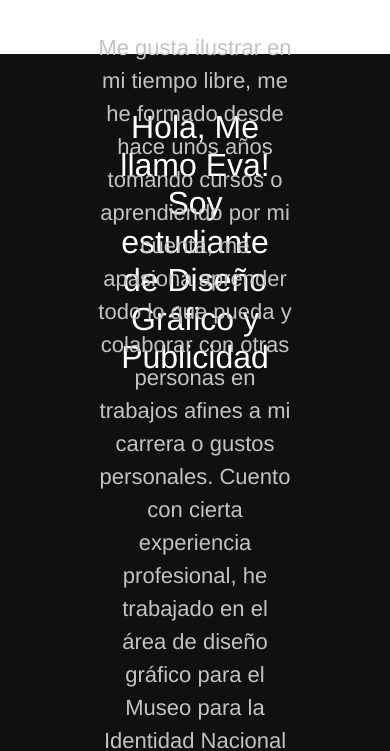
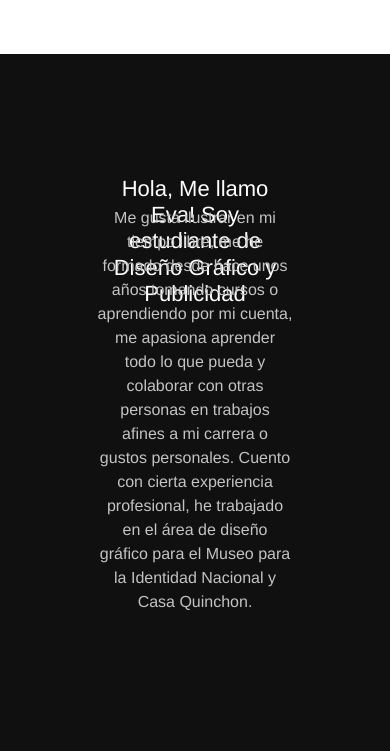
Before and after one commit to evadelcid22/portafolio, a plain HTML site: page index.html in a window 390 px wide. Shown: the part 96-847 px from the top of the page. Drawn offline with nearby package versions, Linux system fonts and the light colour scheme; files that its build step writes are made by us from their sources.

Commit message:
fixing about

```diff
--- a/css/style.css
+++ b/css/style.css
@@ -228,7 +228,7 @@ position: absolute;
   position: relative;
   color: white;
 }
-@media only screen and (max-width: 800px){
+@media only screen and (max-width: 800px) {
 
 
 .wrapper a img{
@@ -247,5 +247,24 @@ position: absolute;
   margin: 5px;
 
 }
+#inicio p{
+margin: 0;
+position: absolute;
+  top:60%;
+    font-family: Helvetica, Arial, Sans-Serif;
+    font-size: 16px;
+  color: #C3C3C2;
+
 
 }
+#inicio  h4{
+  margin: 0;
+  position: absolute;
+
+  font-family: Helvetica, Arial, Sans-Serif;
+  color: white;
+  padding:10px;
+  font-size: 22px;
+
+}
+}
```
